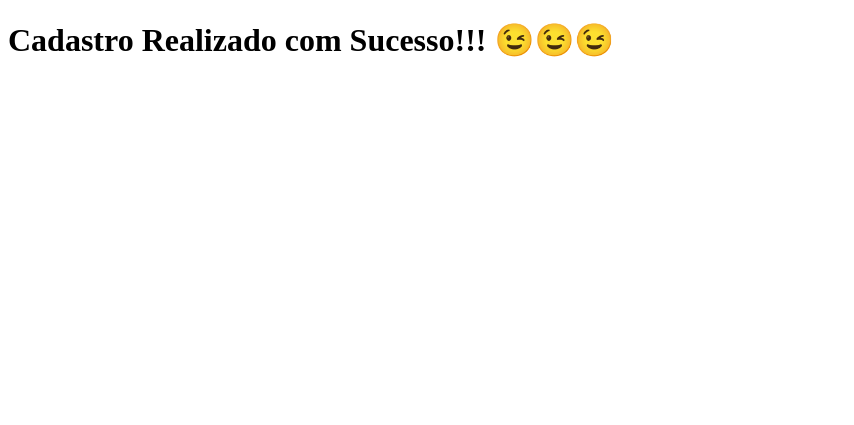
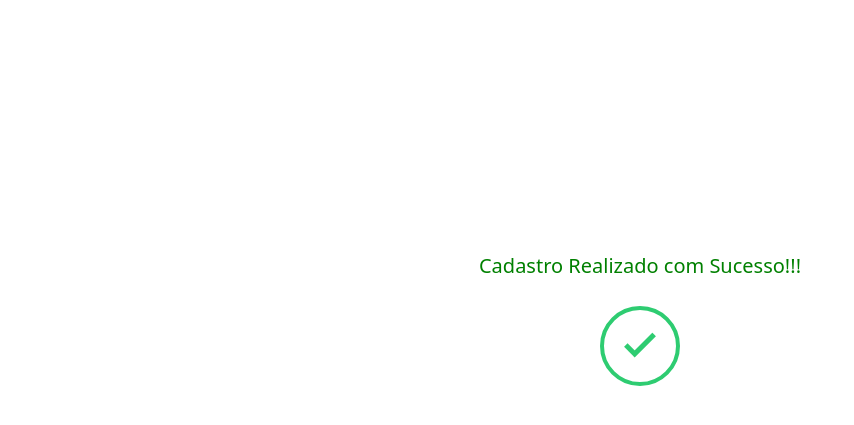
Before and after one commit to ismaelce122/Projeto_Flask, a Python web app: template templates/confirmaCadastro.html in a window 1280 px wide. Shown: the top 425 px of the page, without its empty margins (0-854 px from the left). Run offline with Jinja, Linux system fonts and the light colour scheme; the template is opened without the code that fills it, so the values that code supplies are empty; some libraries are stand-ins or nearby versions.

Commit message:
Adicionando Css

```diff
--- a/app.py
+++ b/app.py
@@ -5,8 +5,10 @@
 from flask import Flask, render_template, request, redirect, url_for, session
 import bcrypt
 import pymysql as my
+from flask_bootstrap import Bootstrap
 
 app = Flask(__name__)
+Bootstrap(app)
 app.secret_key = '123456789'
 
 def conectar():
--- /dev/null
+++ b/static/confirma.css
@@ -0,0 +1,102 @@
+.loader {
+    width: 80px;
+    height: 80px;
+    transform: scale(0);
+    background-color: #3498db;
+    border-radius: 50%;
+    animation: pulse 1s ease-in-out 5;
+    position: absolute;
+}
+
+.cadastro {
+    font-size: 20px;
+    text-align: center;
+    width: 80%;
+    color: #3498db;
+    top: 80px;
+    position: absolute;
+    left: 50%;
+    transform: translate(-50%, -50%);
+    animation: subir 1s ease-in-out forwards, descer 1s ease-in-out 4.4s forwards;
+}
+
+.cadastro2 {
+    font-size: 20px;
+    text-align: center;
+    width: 80%;
+    top: 80px;
+    color: green;
+    position: absolute;
+    left: 50%;
+    transform: translate(-50%, -50%);
+    animation: subir2 1s ease-in-out 5s forwards;
+}
+
+.box {
+    overflow: hidden;
+    position: relative;
+    height: 50px;
+    margin-top: 20%;
+}
+
+.box2 {
+    height: 10px;
+    position: relative;
+    display: flex;
+    justify-content: center;
+}
+
+.check-container {
+    width: 80px;
+    height: 80px;
+    border-radius: 50%;
+    border: 4px solid #2ecc71;
+    display: flex;
+    align-items: center;
+    transform: scale(0);
+    justify-content: center;
+    animation: pop 0.4s ease-out 5s forwards;
+    overflow: hidden;
+}
+
+.checkmark {
+    width: 30px;
+    height: 15px;
+    border-left: 5px solid #2ecc71;
+    border-bottom: 5px solid #2ecc71;
+    transform: rotate(-45deg);
+    opacity: 0;
+    margin-bottom: 10px;
+    animation: draw 1.5s ease-out 5.4s forwards;
+}
+
+@keyframes pulse {
+    0% { transform: scale(1); opacity: 1; }
+    50% { transform: scale(1.5); opacity: 0.5; }
+    100% { transform: scale(1); opacity: 1; }
+}
+
+@keyframes subir {
+    from { top: 80px; }
+    to { top: 10px; }
+}
+
+@keyframes subir2 {
+    from { top: 80px; }
+    to { top: 10px; }
+}
+
+@keyframes descer {
+    from { top: 10px; }
+    to { top: 80px; }
+}
+
+@keyframes pop {
+    0% { transform: scale(0); }
+    100% { transform: scale(1); }
+}
+
+@keyframes draw {
+    0% { opacity: 0; transform: rotate(-45deg) scale(0.5); }
+    100% { opacity: 1; transform: rotate(-45deg) scale(1); }
+}
--- a/templates/base.html
+++ b/templates/base.html
@@ -1,13 +1,23 @@
 <!DOCTYPE html>
 <html lang="pt-br">
+
 <head>
     <meta charset="UTF-8">
     <meta name="viewport" content="width=device-width, initial-scale=1.0">
     <title>Calculadora de Imc</title>
+    <link href="https://cdn.jsdelivr.net/npm/bootstrap@5.3.8/dist/css/bootstrap.min.css" rel="stylesheet"
+        integrity="sha384-sRIl4kxILFvY47J16cr9ZwB07vP4J8+LH7qKQnuqkuIAvNWLzeN8tE5YBujZqJLB" crossorigin="anonymous">
+    {% block head %} {% endblock %}
 </head>
+
 <body>
     {% block conteudo %}
 
     {% endblock %}
+    <script src="https://cdn.jsdelivr.net/npm/bootstrap@5.3.8/dist/js/bootstrap.bundle.min.js"
+        integrity="sha384-FKyoEForCGlyvwx9Hj09JcYn3nv7wiPVlz7YYwJrWVcXK/BmnVDxM+D2scQbITxI"
+        crossorigin="anonymous"></script>
+    {% block scripts %} {% endblock %}
 </body>
+
 </html>
--- a/templates/confirmaCadastro.html
+++ b/templates/confirmaCadastro.html
@@ -1,9 +1,25 @@
 {% extends 'base.html' %}
+
+{% block head %}
+
+<meta http-equiv="refresh" content="10; url='{{url_for('login')}}">
+<link rel="stylesheet" href="static/confirma.css">
+
+{% endblock %}
 
 {% block conteudo %}
 
-<meta http-equiv="refresh" content="6 ;url={{url_for('painelUsuario')}}">
-
-<h1>Cadastro Realizado com Sucesso!!! 😉😉😉</h1>
+<div>
+    <div class="box">
+        <div class="cadastro">Estamos realizando o seu Cadastro...</div>
+        <div class="cadastro2">Cadastro Realizado com Sucesso!!!</div>
+    </div>
+    <div class="box2">
+        <div class="loader"></div>
+        <div class="check-container">
+            <div class="checkmark"></div>
+        </div>
+    </div>
+</div>
 
 {% endblock %}
```
Also changed, not shown: templates/cadastro.html (+16 -17 lines), templates/calcularImc.html (+13 -14 lines), templates/historico.html (+13 -8 lines), templates/home.html (+16 -13 lines), templates/login.html (+16 -14 lines), templates/painelUsuario.html (+16 -6 lines), 1 other file.
